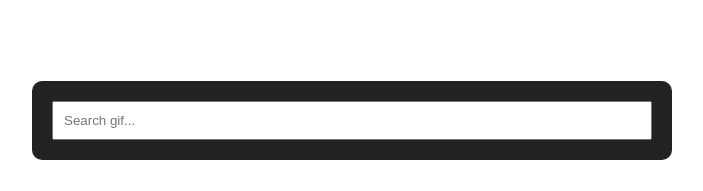
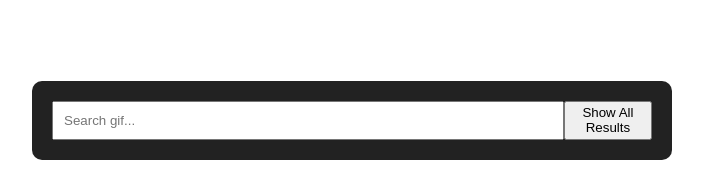
Before and after one commit to TamerSali/GIF-Search-Engine, a React (Create React App) app: page / in a window 1280 px wide. Shown: the top 191 px of the page, without its empty margins (288-991 px from the left). Built offline with nearby package versions, Linux system fonts and the light colour scheme; no server answers.

Commit message:
Button click for display all results  without limit

```diff
--- a/src/components/Search-Gif.js
+++ b/src/components/Search-Gif.js
@@ -4,11 +4,12 @@ import { GifContext } from '../context';
 export default function SearchGif() {
 	const InputRef = useRef();
 	const contextData = useContext(GifContext);
-	const { setSearchTerm } = contextData;
-
+	const { setSearchTerm, setLimit } = contextData;
+	const defaultLimit = 12;
 	/**
 	 *  Handle user input.
 	 *
+	 * @param  {Object} e
 	 * @return {Void}
 	 */
 	const handleChange = e => {
@@ -17,8 +18,10 @@ export default function SearchGif() {
 		}
 		else {
 			setSearchTerm(InputRef.current.value)
+			setLimit(defaultLimit)
 		}
 	}
+
 	return (
 		<header className="search-gif">
 			<div className="input-container">
@@ -28,6 +31,7 @@ export default function SearchGif() {
 					ref={InputRef}
 					onChange={handleChange}
 				/>
+				<button onClick={() => setLimit(limit => '')}>Show All Results</button>
 			</div>
 		</header>
 	)
```
